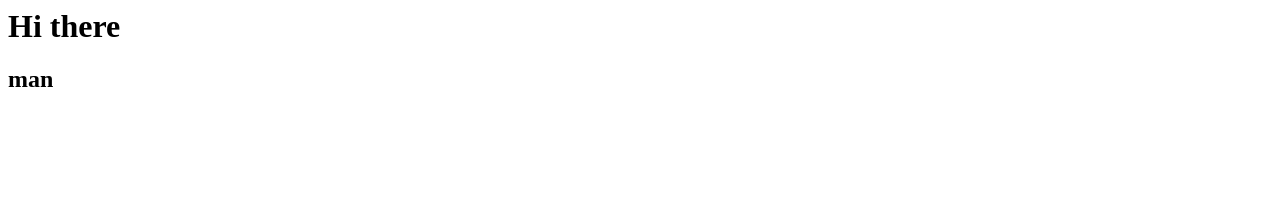
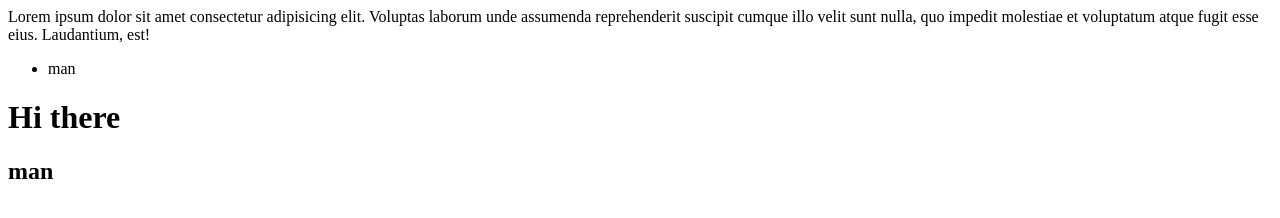
Before and after one commit to mhd0012/lesson_1_c-, a plain HTML site: page index.html in a window 1280 px wide. Drawn offline with Linux system fonts and the light colour scheme.

Commit message:
header commit

```diff
--- a/index.html
+++ b/index.html
@@ -5,6 +5,18 @@
     <title>Document</title>
 </head>
 <body>
+
+
+    <header>
+        <div>
+            Lorem ipsum dolor sit amet consectetur adipisicing elit. Voluptas laborum unde assumenda reprehenderit suscipit cumque illo velit sunt nulla, quo impedit molestiae et voluptatum atque fugit esse eius. Laudantium, est!
+        </div>
+        <ul><li>
+            man
+        </li></ul>
+    </header>
+
+
     <h1>Hi there</h1>
     <h2>man</h2>
 </body>
```
